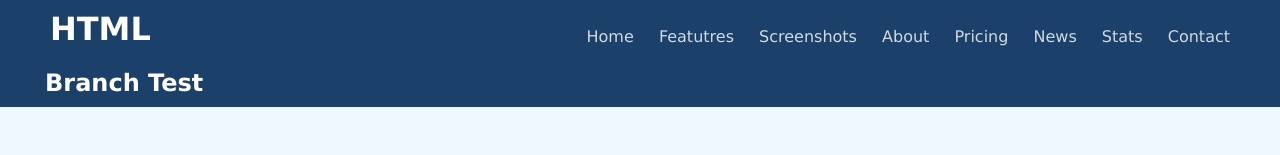
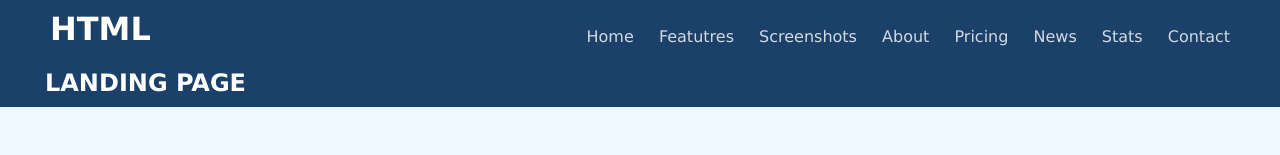
Before and after one commit to Ahmed24311/HTML-CSS-TASKS, a plain HTML site: page task3/index.html in a window 1280 px wide. Shown: the top 155 px of the page. Drawn offline with Linux system fonts and the light colour scheme.

Commit message:
Revert "Head h2 changed"
This reverts commit c3119c0e6fc56924d888ce86d6a74f29603df7dd.

```diff
--- a/task3/index.html
+++ b/task3/index.html
@@ -43,7 +43,7 @@
                 </a>
             </ul>
             <div id="fix"></div>
-            <h2>Branch Test</h2>
+            <h2>LANDING PAGE</h2>
         </div>
     </div>
 
```
